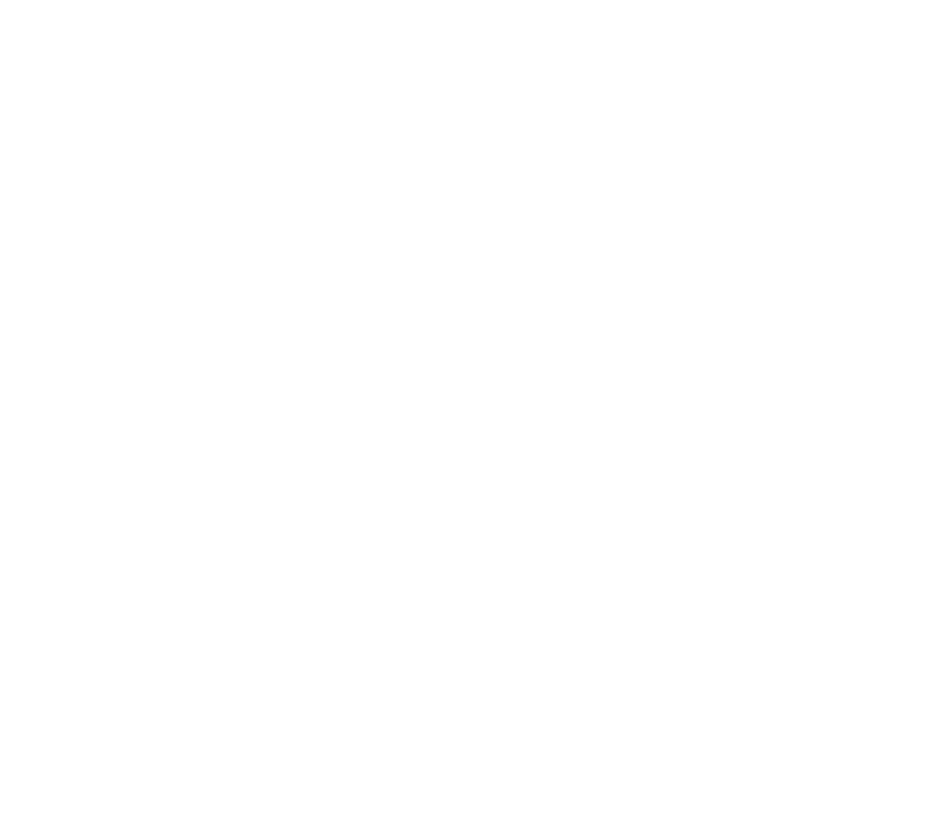
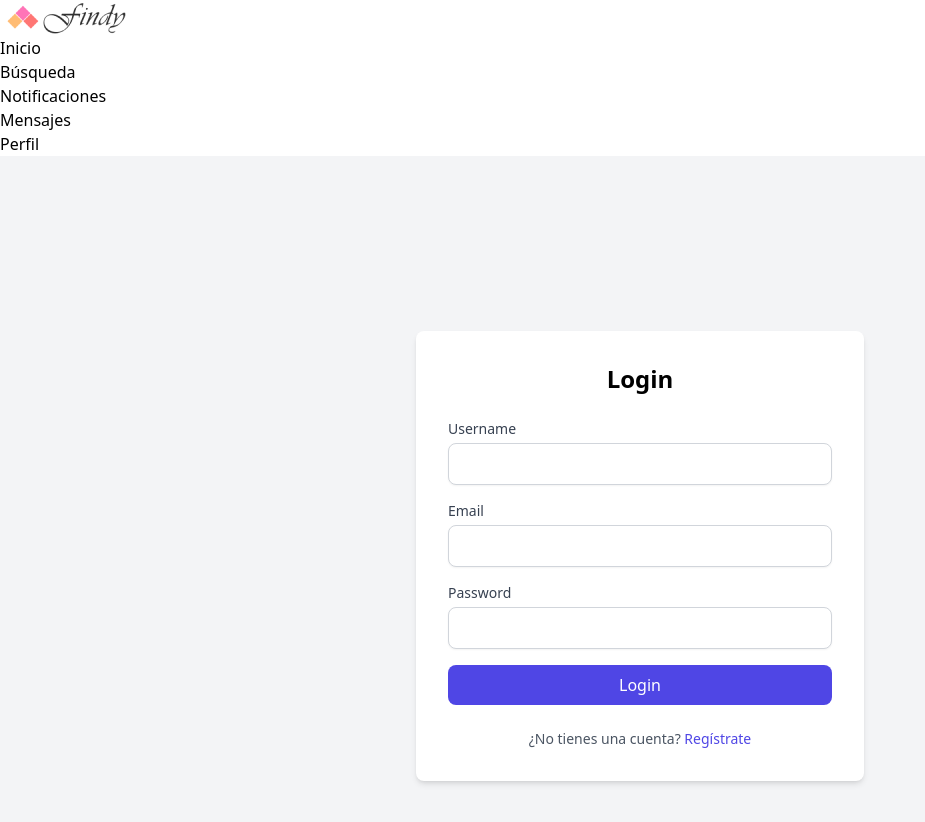
Before and after one commit to Gusnecio/Web-Findy, a React (Vite) app in the folder Findy/: page /login in a window 1280 px wide. Before the commit this address had no page. Shown: the top 822 px of the page, without its empty margins (0-925 px from the left). Before the commit the page ends 800 px from the top, so only its background shows below. Built offline with nearby package versions, Linux system fonts and the light colour scheme.

Commit message:
register and login in process

```diff
--- a/Findy/src/components/Layout/Layout.jsx
+++ b/Findy/src/components/Layout/Layout.jsx
@@ -1,5 +1,5 @@
 import { Outlet } from "react-router-dom";
-import NavBar from "../NavBar";
+import NavBar from "./NavBar";
 import "../../index.css";
 
 const Layout = () => {
--- /dev/null
+++ b/Findy/src/components/Register.jsx
@@ -0,0 +1,133 @@
+import React, { useState } from "react";
+
+const Register = () => {
+  const [username, setUsername] = useState("");
+  const [email, setEmail] = useState("");
+  const [password, setPassword] = useState("");
+  const [confirmPassword, setConfirmPassword] = useState("");
+  const [error, setError] = useState("");
+  const [loading, setLoading] = useState(false);
+
+  const handleRegister = async (e) => {
+    e.preventDefault();
+    setLoading(true);
+    setError("");
+
+    if (password !== confirmPassword) {
+      setError("Passwords do not match");
+      setLoading(false);
+      return;
+    }
+
+    try {
+      const response = await fetch(
+        "https://fake-api-eight-gilt.vercel.app/users",
+        {
+          method: "POST",
+          headers: {
+            "Content-Type": "application/json",
+          },
+          body: JSON.stringify({ username, email, password }),
+        }
+      );
+
+      const data = await response.json();
+
+      if (response.ok) {
+        console.log("Registration successful:", data);
+      } else {
+        setError(data.message || "Registration failed");
+        console.error("Error details:", data);
+      }
+    } catch (error) {
+      setError("An error occurred. Please try again.");
+      console.error("Error:", error);
+    } finally {
+      setLoading(false);
+    }
+  };
+
+  return (
+    <div className="flex items-center justify-center min-h-screen bg-gray-100">
+      <div className="w-full max-w-md p-8 space-y-6 bg-white rounded-lg shadow-md">
+        <h2 className="text-2xl font-bold text-center">Register</h2>
+        <form className="space-y-4" onSubmit={handleRegister}>
+          <div>
+            <label
+              htmlFor="username"
+              className="block text-sm font-medium text-gray-700"
+            >
+              Username
+            </label>
+            <input
+              id="username"
+              type="text"
+              className="w-full px-3 py-2 mt-1 border border-gray-300 rounded-lg shadow-sm focus:outline-none focus:ring-indigo-500 focus:border-indigo-500"
+              value={username}
+              onChange={(e) => setUsername(e.target.value)}
+              required
+            />
+          </div>
+          <div>
+            <label
+              htmlFor="email"
+              className="block text-sm font-medium text-gray-700"
+            >
+              Email
+            </label>
+            <input
+              id="email"
+              type="email"
+              className="w-full px-3 py-2 mt-1 border border-gray-300 rounded-lg shadow-sm focus:outline-none focus:ring-indigo-500 focus:border-indigo-500"
+              value={email}
+              onChange={(e) => setEmail(e.target.value)}
+              required
+            />
+          </div>
+          <div>
+            <label
+              htmlFor="password"
+              className="block text-sm font-medium text-gray-700"
+            >
+              Password
+            </label>
+            <input
+              id="password"
+              type="password"
+              className="w-full px-3 py-2 mt-1 border border-gray-300 rounded-lg shadow-sm focus:outline-none focus:ring-indigo-500 focus:border-indigo-500"
+              value={password}
+              onChange={(e) => setPassword(e.target.value)}
+              required
+            />
+          </div>
+          <div>
+            <label
+              htmlFor="confirm-password"
+              className="block text-sm font-medium text-gray-700"
+            >
+              Confirm Password
+            </label>
+            <input
+              id="confirm-password"
+              type="password"
+              className="w-full px-3 py-2 mt-1 border border-gray-300 rounded-lg shadow-sm focus:outline-none focus:ring-indigo-500 focus:border-indigo-500"
+              value={confirmPassword}
+              onChange={(e) => setConfirmPassword(e.target.value)}
+              required
+            />
+          </div>
+          {error && <p className="text-sm text-red-600">{error}</p>}
+          <button
+            type="submit"
+            className="w-full px-4 py-2 text-white bg-indigo-600 rounded-lg hover:bg-indigo-700 focus:outline-none focus:ring-2 focus:ring-indigo-500 focus:ring-offset-2"
+            disabled={loading}
+          >
+            {loading ? "Registering..." : "Register"}
+          </button>
+        </form>
+      </div>
+    </div>
+  );
+};
+
+export default Register;
--- /dev/null
+++ b/Findy/src/components/login.jsx
@@ -0,0 +1,136 @@
+import React, { useState } from "react";
+import { useNavigate } from "react-router-dom"; // Importa useNavigate
+
+const Login = () => {
+  const [username, setUsername] = useState("");
+  const [email, setEmail] = useState("");
+  const [password, setPassword] = useState("");
+  const [error, setError] = useState("");
+  const [loading, setLoading] = useState(false);
+  const navigate = useNavigate(); // Inicializa useNavigate
+
+  const handleLogin = async (e) => {
+    e.preventDefault();
+    setLoading(true);
+    setError("");
+
+    try {
+      const response = await fetch("https://fake-api-eight-gilt.vercel.app/users", {
+        method: "GET",
+        headers: {
+          "Content-Type": "application/json",
+        },
+      });
+
+      const data = await response.json();
+
+      if (response.ok) {
+        const user = data.find(
+          (user) =>
+            user.username === username &&
+            user.email === email &&
+            user.password === password
+        );
+
+        if (user) {
+          console.log("Login successful:", user);
+          // Aquí podrías redirigir al usuario a otra página después de un login exitoso
+        } else {
+          setError("Invalid credentials");
+          console.error("No matching user found");
+        }
+      } else {
+        setError("Failed to fetch users");
+        console.error("Error details:", data);
+      }
+    } catch (error) {
+      setError("An error occurred. Please try again.");
+      console.error("Error:", error);
+    } finally {
+      setLoading(false);
+    }
+  };
+
+  const handleRegisterRedirect = () => {
+    navigate("/register"); // Redirige a la página de registro
+  };
+
+  return (
+    <div className="flex items-center justify-center min-h-screen bg-gray-100">
+      <div className="w-full max-w-md p-8 space-y-6 bg-white rounded-lg shadow-md">
+        <h2 className="text-2xl font-bold text-center">Login</h2>
+        <form className="space-y-4" onSubmit={handleLogin}>
+          <div>
+            <label
+              htmlFor="username"
+              className="block text-sm font-medium text-gray-700"
+            >
+              Username
+            </label>
+            <input
+              id="username"
+              type="text"
+              className="w-full px-3 py-2 mt-1 border border-gray-300 rounded-lg shadow-sm focus:outline-none focus:ring-indigo-500 focus:border-indigo-500"
+              value={username}
+              onChange={(e) => setUsername(e.target.value)}
+              required
+            />
+          </div>
+          <div>
+            <label
+              htmlFor="email"
+              className="block text-sm font-medium text-gray-700"
+            >
+              Email
+            </label>
+            <input
+              id="email"
+              type="email"
+              className="w-full px-3 py-2 mt-1 border border-gray-300 rounded-lg shadow-sm focus:outline-none focus:ring-indigo-500 focus:border-indigo-500"
+              value={email}
+              onChange={(e) => setEmail(e.target.value)}
+              required
+            />
+          </div>
+          <div>
+            <label
+              htmlFor="password"
+              className="block text-sm font-medium text-gray-700"
+            >
+              Password
+            </label>
+            <input
+              id="password"
+              type="password"
+              className="w-full px-3 py-2 mt-1 border border-gray-300 rounded-lg shadow-sm focus:outline-none focus:ring-indigo-500 focus:border-indigo-500"
+              value={password}
+              onChange={(e) => setPassword(e.target.value)}
+              required
+            />
+          </div>
+          {error && <p className="text-sm text-red-600">{error}</p>}
+          <button
+            type="submit"
+            className="w-full px-4 py-2 text-white bg-indigo-600 rounded-lg hover:bg-indigo-700 focus:outline-none focus:ring-2 focus:ring-indigo-500 focus:ring-offset-2"
+            disabled={loading}
+          >
+            {loading ? "Logging in..." : "Login"}
+          </button>
+        </form>
+        <div className="text-center">
+          <p className="text-sm text-gray-600">
+            ¿No tienes una cuenta?{" "}
+            <button
+              onClick={handleRegisterRedirect}
+              className="text-indigo-600 hover:text-indigo-700 font-medium"
+            >
+              Regístrate
+            </button>
+          </p>
+        </div>
+      </div>
+    </div>
+  );
+};
+
+export default Login;
--- a/Findy/src/router/AppRouter.jsx
+++ b/Findy/src/router/AppRouter.jsx
@@ -1,12 +1,15 @@
 import { BrowserRouter as Router, Route, Routes } from "react-router-dom";
 import Layout from "../components/Layout/Layout";
-
+import Login from "../components/Login";
+import Register from "../components/Register";
 
 const AppRouter = () => {
   return (
     <Router>
       <Routes>
         <Route path="/" element={<Layout />}>
+          <Route path="/login" element={<Login />} />
+          <Route path="/register" element={<Register />} />
         </Route>
       </Routes>
     </Router>
--- a/Findy/tailwind.config.js
+++ b/Findy/tailwind.config.js
@@ -1,6 +1,9 @@
 /** @type {import('tailwindcss').Config} */
-export default {
-  content: [],
+module.exports = {
+  content: [
+    "./index.html",
+    "./src/**/*.{js,jsx,ts,tsx}", // Añade esta línea
+  ],
   theme: {
     extend: {},
   },
```
Also changed, not shown: Findy/src/components/Layout/NavBar.jsx (renamed from Findy/src/components/NavBar.jsx).
